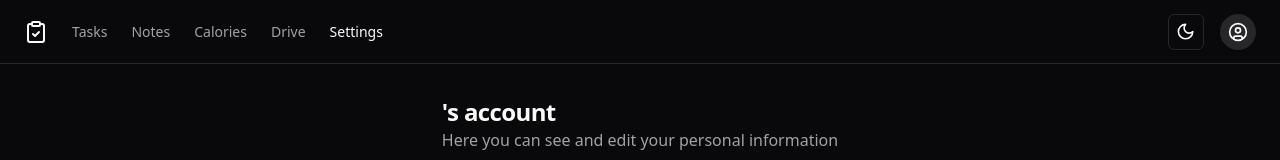
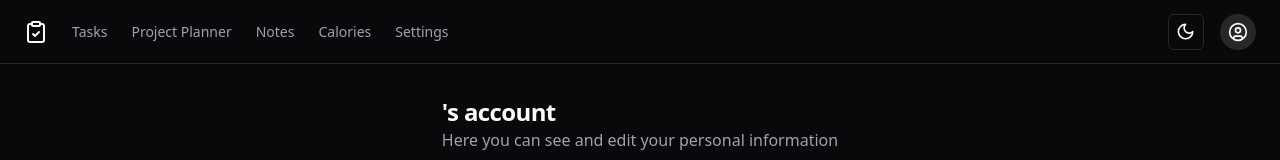
Before and after one commit to fearwarden/Planify, a React (Vite) app in the folder client/: page /user-account in a window 1280 px wide. Shown: the top 160 px of the page. Built offline with nearby package versions, Linux system fonts and the light colour scheme.

Commit message:
[frontend] refactor: navbar added word highlight based on active page

```diff
--- a/client/src/components/Navigations/NavBar.tsx
+++ b/client/src/components/Navigations/NavBar.tsx
@@ -1,4 +1,4 @@
-import {HOME, LOGIN, USER_ACCOUNT} from "@/constants/constants";
+import {CALORIES, HOME, LOGIN, NOTES, PROJECT_PLANNER, SETTINGS, USER_ACCOUNT} from "@/constants/constants";
 import {Link, useNavigate} from "react-router-dom";
 import {CircleUser, Menu, ClipboardCheck} from "lucide-react";
 import {Button} from "../ui/button";
@@ -16,6 +16,7 @@ import {useMutation} from "@tanstack/react-query";
 import {logoutApi} from "@/api/auth/auth.ts";
 import {useDispatch} from "react-redux";
 import {logout} from "@/store/slice/userSlice.ts";
+import NavLink from "@/components/Navigations/components/NavLink.tsx";
 
 function NavBar() {
     const navigate = useNavigate();
@@ -43,36 +44,11 @@ function NavBar() {
                     <ClipboardCheck className="h-6 w-6"/>
                     <span className="sr-only">Icon</span>
                 </Link>
-                <Link
-                    to={HOME}
-                    className="text-muted-foreground transition-colors hover:text-foreground"
-                >
-                    Tasks
-                </Link>
-                <Link
-                    to={""}
-                    className="text-muted-foreground transition-colors hover:text-foreground"
-                >
-                    Notes
-                </Link>
-                <Link
-                    to={""}
-                    className="text-muted-foreground transition-colors hover:text-foreground"
-                >
-                    Calories
-                </Link>
-                <Link
-                    to={""}
-                    className="text-muted-foreground transition-colors hover:text-foreground"
-                >
-                    Drive
-                </Link>
-                <Link
-                    to={""}
-                    className="text-foreground transition-colors hover:text-foreground"
-                >
-                    Settings
-                </Link>
+                <NavLink to={HOME}>Tasks</NavLink>
+                <NavLink to={PROJECT_PLANNER}>Project Planner</NavLink>
+                <NavLink to={NOTES}>Notes</NavLink>
+                <NavLink to={CALORIES}>Calories</NavLink>
+                <NavLink to={SETTINGS}>Settings</NavLink>
             </nav>
             <Sheet>
                 <SheetTrigger asChild>
--- /dev/null
+++ b/client/src/components/Navigations/components/NavLink.tsx
@@ -0,0 +1,23 @@
+import {Link, useLocation} from "react-router-dom";
+import React from "react";
+
+interface NavLinkProps {
+    to: string;
+    children: React.ReactNode
+}
+
+function NavLink({ to, children }: NavLinkProps) {
+    const location = useLocation();
+    const isActive = location.pathname === to;
+
+    return (
+        <Link
+            to={to}
+            className={`transition-colors hover:text-foreground whitespace-nowrap ${isActive ? 'text-foreground' : 'text-muted-foreground'}`}
+        >
+            {children}
+        </Link>
+    )
+}
+
+export default NavLink;
--- a/client/src/constants/constants.ts
+++ b/client/src/constants/constants.ts
@@ -1,5 +1,9 @@
 export const BASE_URL = "http://localhost:8080";
 export const HOME = "/";
+export const PROJECT_PLANNER = "/project-planner";
+export const NOTES = "/notes";
+export const CALORIES = "/calories";
+export const SETTINGS = "/settings";
 export const LOGIN = "/login";
 export const REGISTER = "/register";
 export const USER_ACCOUNT = "/user-account";
```
